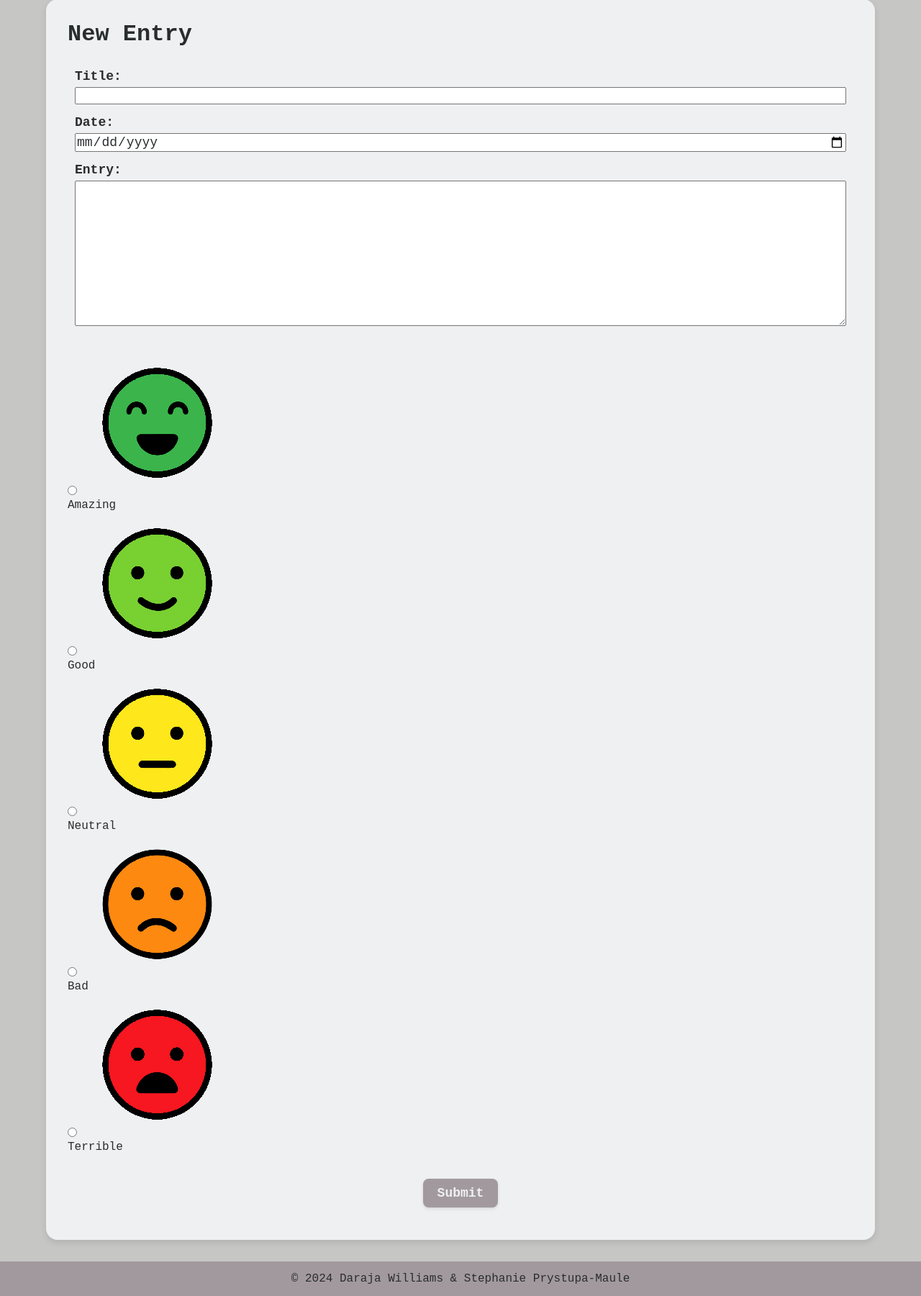
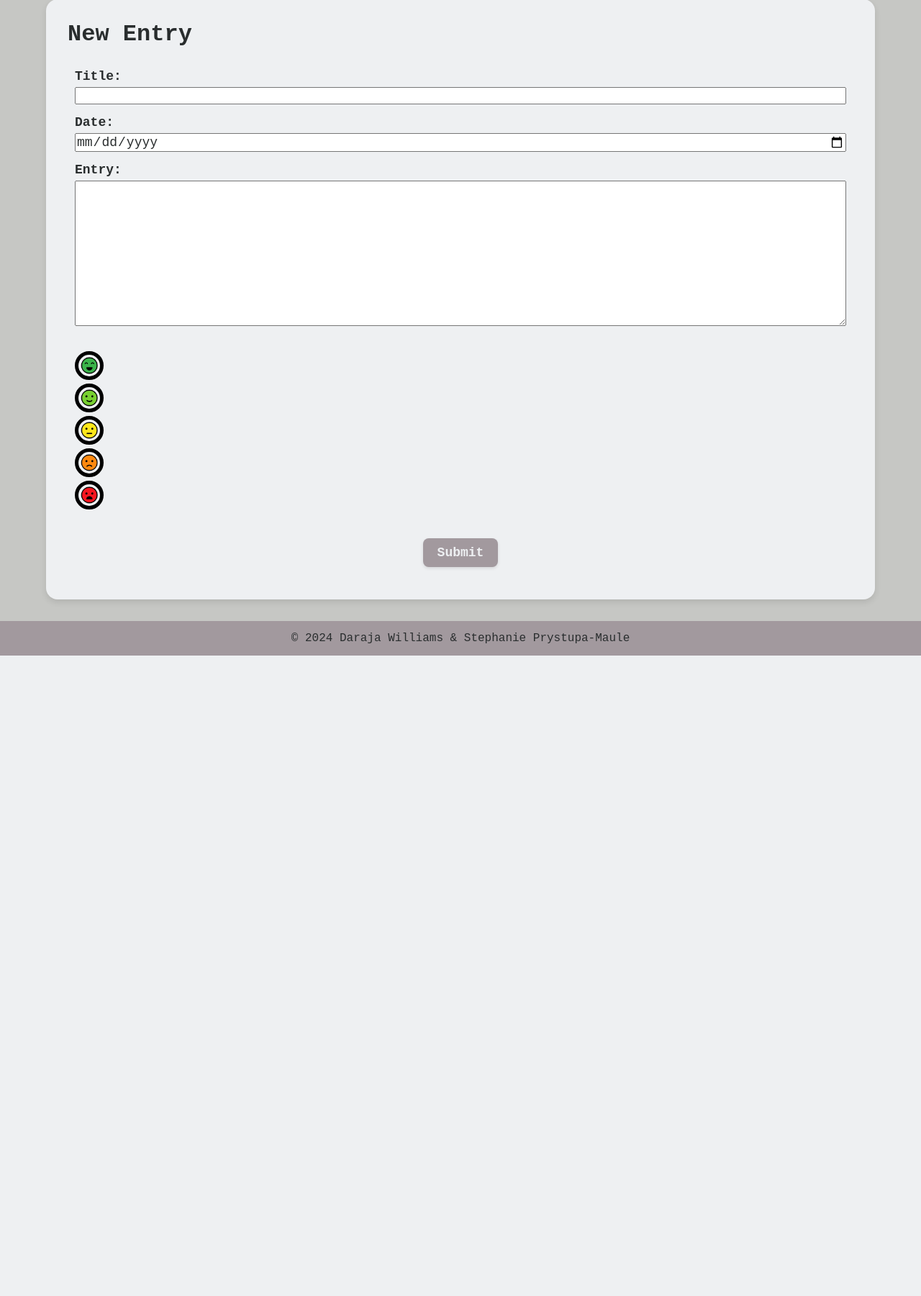
Before and after one commit to darajaw/DiarySite, a PHP site: page /new_entry.php in a window 1280 px wide. Shown: the part 195-1996 px from the top of the page at 72% size. After the commit the page ends 1106 px from the top, so only its background shows below. Run offline with PHP 8.4, Linux system fonts and the light colour scheme; a user stored in the database is signed in.

Commit message:
css for mood buttons modified

```diff
--- a/assets/style.css
+++ b/assets/style.css
@@ -45,7 +45,7 @@ body{
     border-radius: 25px;
 }
 
-.radiowrapper{
+.radio_wrapper{
     display: flex;
     flex-direction: row;
     align-items: center;
@@ -53,7 +53,7 @@ body{
     margin-bottom: 1em;
 }
 
-.radiowrapper input{
+.radio_wrapper input{
     visibility:hidden;
     width:0;
 }
@@ -68,7 +68,7 @@ label:hover + .mood_title {
     display: block; /* Shows the mood title when hovering over the label */
 }
 
-.radiowrapper input:checked + label + .mood_title {
+.radio_wrapper input:checked + label + .mood_title {
     font-weight:bold;
     display: block;
 }
--- a/assets/style_working.css
+++ b/assets/style_working.css
@@ -299,6 +299,51 @@ footer {
     align-items: center;
 }
 
+#mood_bar{
+    display: flex;
+    flex-direction: column;
+}
+
+.mood_img{
+    width: 5vh;
+    height: 5vh;
+    border: 5px solid #000000;
+    border-radius: 25px;
+}
+
+.radio_wrapper{
+    display: flex;
+    flex-direction: row;
+    align-items: center;
+    position: relative;
+    margin-bottom: 1em;
+}
+
+/*.radio_wrapper input{
+    visibility:hidden;
+    width:0;
+}
+*/
+
+#amazing_wrapper input, #good_wrapper input, #neutral_wrapper input, #bad_wrapper input, #terrible_wrapper input{
+    visibility:hidden;
+    width:0;
+}
+
+.mood_title {
+    display: none; /* Hidden by default */
+    position: absolute;
+    left: 10%;
+}
+
+label:hover + .mood_title {
+    display: block; /* Shows the mood title when hovering over the label */
+}
+
+.radio_wrapper input:checked + label + .mood_title {
+    font-weight:bold;
+    display: block;
+}
 
 /* Mobile styles */
 @media screen and (max-width: 700px) {
--- a/create.php
+++ b/create.php
@@ -1,5 +1,5 @@
 <?php
-//File Name:create.php
+//File Name: create.php
 //Code written by: Daraja Williams
 //Description: This file enters new journal entries into the database.
 
--- a/search.php
+++ b/search.php
@@ -30,7 +30,6 @@
     <meta name="author" content="Daraja Williams">
     <meta name="description" content="Allows users to search for past entries">
     <link rel="stylesheet" type="text/css" href="assets/style_working.css">
-    <script src="js/entryScript.js" defer></script>
     <title>Search Entries Page</title>
 </head>
 
```
Also changed, not shown: edit_entry.php (+7 -7 lines).
